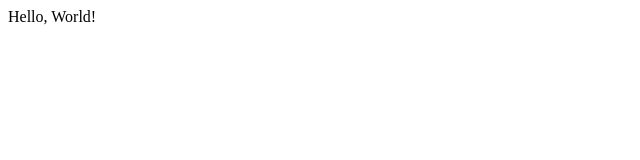
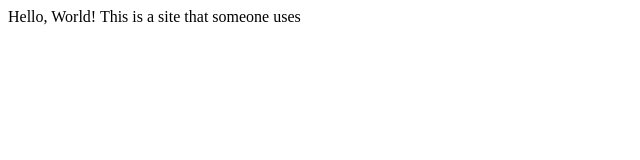
Before and after one commit to kisoo0/1st.github.com, a plain HTML site: page index.html in a window 1280 px wide. Shown: the whole page, without its empty margins (0-640 px from the left). Drawn offline with Linux system fonts and the light colour scheme.

Commit message:
Update index.html

```diff
--- a/index.html
+++ b/index.html
@@ -5,6 +5,6 @@
   <title>My page</title>
 </head>
 <body>
-  <p>Hello, World!</p>
+  <p>Hello, World! This is a site that someone uses </p>
 </body>
 </html>
```
